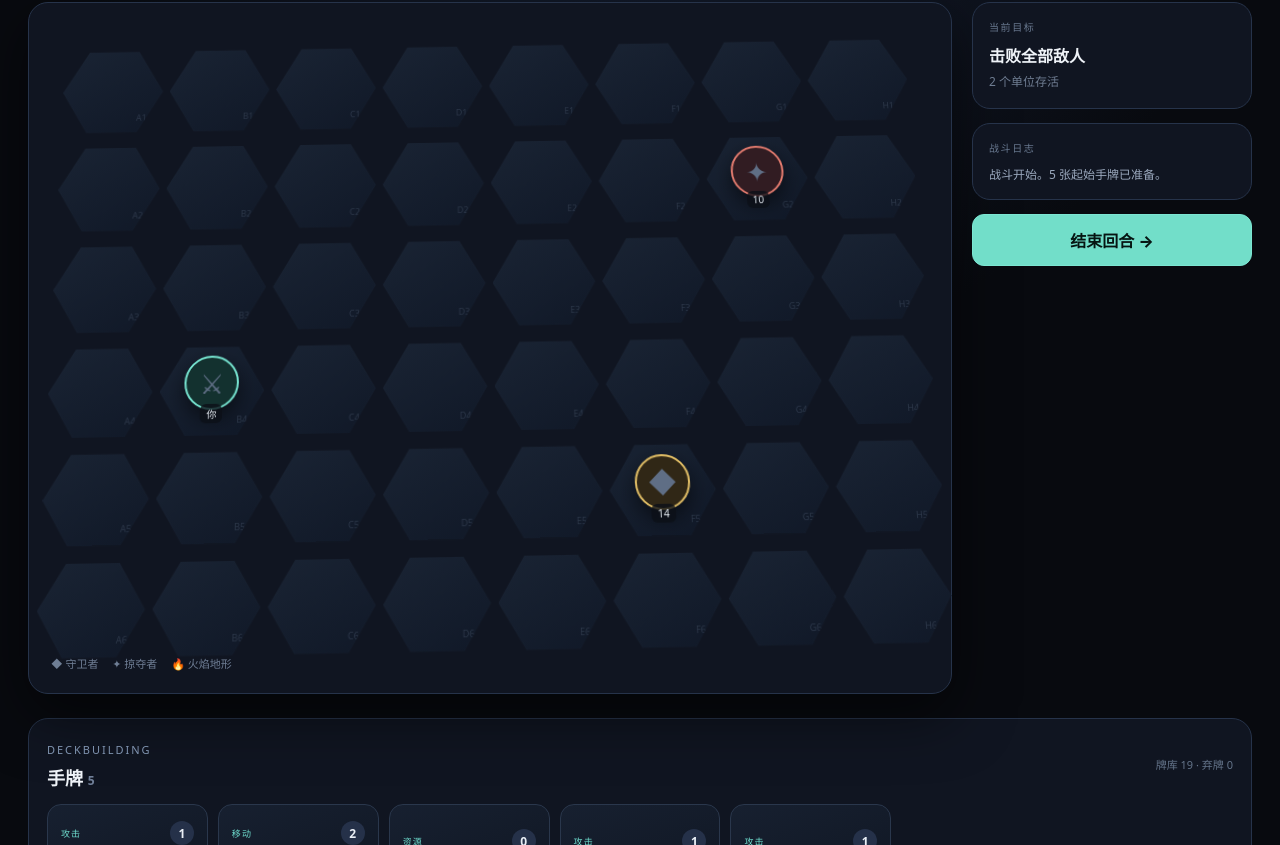
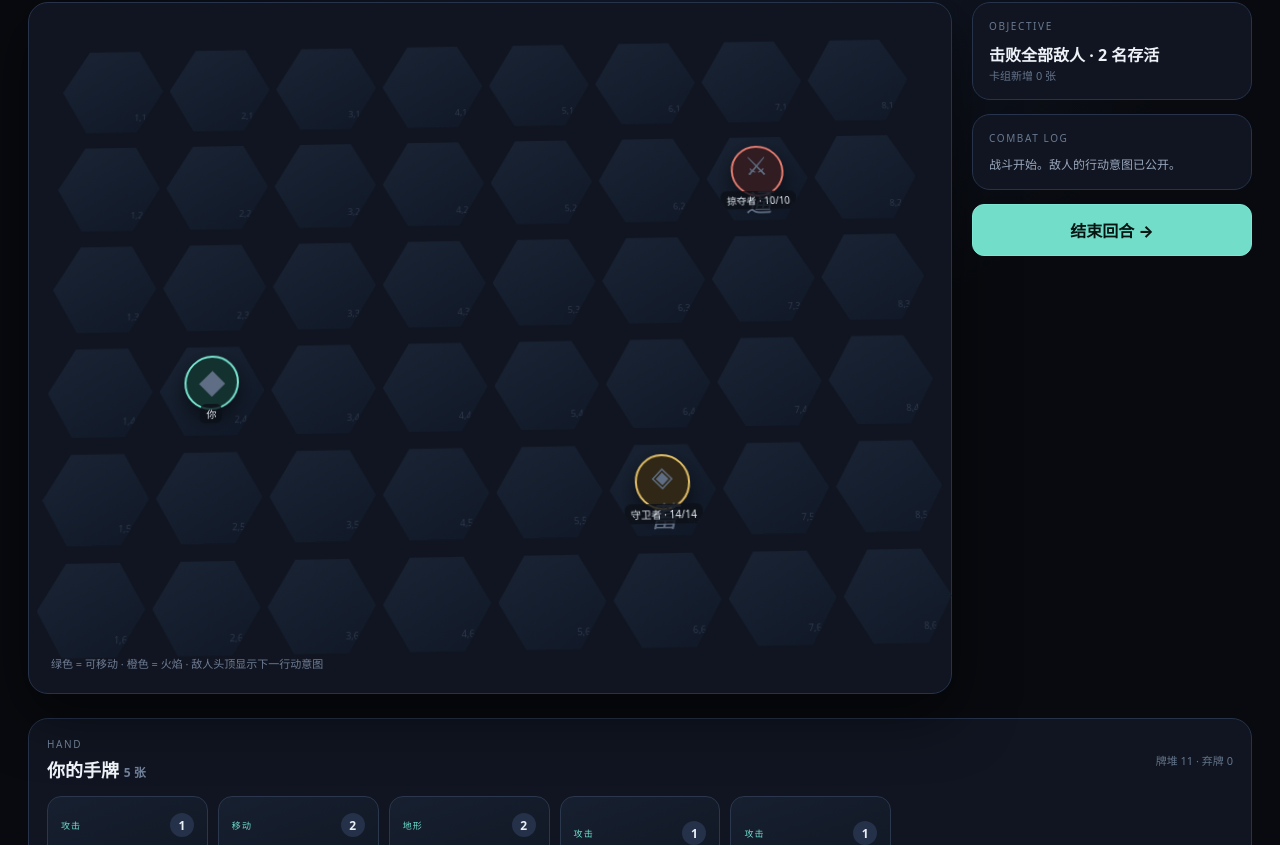
Before and after one commit to socksninja/-, a Next.js app: page / in a window 1280 px wide. Shown: the part 135-980 px from the top of the page. Built offline with nearby package versions, Linux system fonts and the light colour scheme.

Commit message:
feat: build Hexbound v0.2 core combat loop

```diff
--- a/app/page.js
+++ b/app/page.js
@@ -5,25 +5,36 @@ import { useMemo, useState } from 'react';
 const W = 8;
 const H = 6;
 
+const baseCards = [
+  { id: 'stride', name: '踏步', cost: 1, kind: 'move', text: '移动 2 格。', tag: '移动' },
+  { id: 'strike', name: '裂斩', cost: 1, kind: 'attack', text: '相邻敌人受到 5 伤害。', tag: '攻击' },
+  { id: 'ember', name: '余烬', cost: 1, kind: 'attack2', text: '远程造成 3 伤害，并在目标脚下留下火焰。', tag: '攻击' },
+  { id: 'dash', name: '冲刺', cost: 2, kind: 'dash', text: '移动 4 格；若结束在敌人旁边，造成 2 伤害。', tag: '移动' },
+  { id: 'guard', name: '护势', cost: 1, kind: 'guard', text: '获得 5 护甲。', tag: '防御' },
+  { id: 'burst', name: '爆燃', cost: 2, kind: 'burst', text: '引爆全部火焰：每个火焰格对相邻敌人造成 4 伤害。', tag: '地形' },
+  { id: 'focus', name: '专注', cost: 0, kind: 'draw', text: '抽 2 张牌。', tag: '资源' },
+  { id: 'pulse', name: '震荡', cost: 2, kind: 'aoe', text: '对距离 ≤2 的所有敌人造成 3 伤害。', tag: '范围' },
+  { id: 'charge', name: '蓄力', cost: 1, kind: 'charge', text: '获得蓄势：下一张攻击牌伤害 +4。', tag: '构筑' },
+  { id: 'shove', name: '推击', cost: 1, kind: 'shove', text: '攻击目标并将其推开 1 格。', tag: '空间' },
+];
+
+const rewardCards = [
+  baseCards.find((card) => card.id === 'charge'),
+  baseCards.find((card) => card.id === 'shove'),
+  { id: 'trapfire', name: '炼狱陷阱', cost: 1, kind: 'trapfire', text: '在目标空格制造火焰。', tag: '地形' },
+].filter(Boolean);
+
 const initialEnemies = [
   { id: 'a', q: 6, r: 1, hp: 10, max: 10, kind: 'marauder', name: '掠夺者' },
   { id: 'b', q: 5, r: 4, hp: 14, max: 14, kind: 'warden', name: '守卫者' },
 ];
 
-const cards = [
-  { id: 'stride', name: '踏步', cost: 1, kind: 'move', text: '移动 2 格。', tag: '移动' },
-  { id: 'strike', name: '裂斩', cost: 1, kind: 'attack', text: '相邻敌人受到 5 伤害。', tag: '攻击' },
-  { id: 'ember', name: '余烬', cost: 1, kind: 'attack2', text: '远程造成 3 伤害，并在目标脚下留下火焰。', tag: '攻击' },
-  { id: 'dash', name: '冲刺', cost: 2, kind: 'dash', text: '移动 4 格；若结束在敌人旁边，造成 2 伤害。', tag: '移动' },
-  { id: 'guard', name: '护势', cost: 1, kind: 'guard', text: '获得 5 护甲，本回合结束额外抽 1 张。', tag: '防御' },
-  { id: 'burst', name: '爆燃', cost: 2, kind: 'burst', text: '引爆火焰：每个火焰格对相邻敌人造成 4 伤害。', tag: '地形' },
-  { id: 'focus', name: '专注', cost: 0, kind: 'draw', text: '抽 2 张牌。', tag: '资源' },
-  { id: 'pulse', name: '震荡', cost: 2, kind: 'aoe', text: '对距离 ≤2 的所有敌人造成 3 伤害。', tag: '范围' },
+const neighborDirs = [
+  { q: 1, r: 0 }, { q: -1, r: 0 }, { q: 0, r: 1 },
+  { q: 0, r: -1 }, { q: 1, r: 1 }, { q: -1, r: -1 },
 ];
 
-function key(q, r) {
-  return `${q},${r}`;
-}
+function key(q, r) { return `${q},${r}`; }
 
 function dist(a, b) {
   return Math.max(
@@ -42,34 +53,14 @@ function shuffle(items) {
   return x;
 }
 
-function makeDeck() {
-  return shuffle(cards.flatMap((card) => [card.id, card.id, card.id]));
-}
-
-const neighborDirs = [
-  { q: 1, r: 0 },
-  { q: -1, r: 0 },
-  { q: 0, r: 1 },
-  { q: 0, r: -1 },
-  { q: 1, r: 1 },
-  { q: -1, r: -1 },
-];
-
-function stepToward(from, target, occupied) {
-  const candidates = neighborDirs
-    .map((d) => ({ q: from.q + d.q, r: from.r + d.r }))
-    .filter((p) => p.q >= 0 && p.q < W && p.r >= 0 && p.r < H)
-    .filter((p) => !occupied.has(key(p.q, p.r)));
-
-  candidates.sort((a, b) => dist(a, target) - dist(b, target));
-  return candidates[0] && dist(candidates[0], target) < dist(from, target) ? candidates[0] : from;
+function makeDeck(extraCards = []) {
+  return shuffle([...baseCards.slice(0, 8), ...extraCards].flatMap((card) => [card.id, card.id]));
 }
 
 function drawFromState(state, amount) {
   let deck = [...state.deck];
   let discard = [...state.discard];
   const hand = [...state.hand];
-
   for (let i = 0; i < amount; i += 1) {
     if (!deck.length) {
       deck = shuffle(discard);
@@ -78,27 +69,47 @@ function drawFromState(state, amount) {
     if (!deck.length) break;
     hand.push(deck.pop());
   }
-
   return { deck, hand, discard };
 }
 
+function intentFor(enemy, player) {
+  const d = dist(enemy, player);
+  if (enemy.kind === 'warden' && d <= 2) return { type: '远程打击', damage: 2, range: 2 };
+  if (enemy.kind === 'marauder' && d === 1) return { type: '近战攻击', damage: 3, range: 1 };
+  if (enemy.kind === 'warden') return { type: '蓄力移动', damage: 2, range: 2 };
+  return { type: '逼近并攻击', damage: 3, range: 1 };
+}
+
+function stepToward(from, target, occupied) {
+  const candidates = neighborDirs
+    .map((d) => ({ q: from.q + d.q, r: from.r + d.r }))
+    .filter((p) => p.q >= 0 && p.q < W && p.r >= 0 && p.r < H)
+    .filter((p) => !occupied.has(key(p.q, p.r)));
+  candidates.sort((a, b) => dist(a, target) - dist(b, target));
+  return candidates[0] && dist(candidates[0], target) < dist(from, target) ? candidates[0] : from;
+}
+
+function nextBattle(extraCards) {
+  const deck = makeDeck(extraCards);
+  return { deck: deck.slice(0, -5), hand: deck.slice(-5), discard: [] };
+}
+
 export default function Home() {
-  const [player, setPlayer] = useState({ q: 1, r: 3, hp: 20, max: 20, armor: 0 });
+  const [player, setPlayer] = useState({ q: 1, r: 3, hp: 20, max: 20, armor: 0, power: 0 });
   const [enemies, setEnemies] = useState(initialEnemies);
   const [hazards, setHazards] = useState([]);
-  const [cardsState, setCardsState] = useState(() => {
-    const deck = makeDeck();
-    return { deck: deck.slice(0, -5), hand: deck.slice(-5), discard: [] };
-  });
+  const [extraCards, setExtraCards] = useState([]);
+  const [cardsState, setCardsState] = useState(() => nextBattle([]));
   const [energy, setEnergy] = useState(3);
   const [turn, setTurn] = useState(1);
   const [selected, setSelected] = useState(null);
-  const [log, setLog] = useState(['战斗开始。5 张起始手牌已准备。']);
+  const [log, setLog] = useState(['战斗开始。敌人的行动意图已公开。']);
   const [status, setStatus] = useState('playing');
+  const [rewardOptions, setRewardOptions] = useState([]);
 
-  function addLog(message) {
-    setLog((current) => [message, ...current].slice(0, 8));
-  }
+  const cardById = (id) => baseCards.find((card) => card.id === id) || extraCards.find((card) => card.id === id);
+
+  function addLog(message) { setLog((current) => [message, ...current].slice(0, 8)); }
 
   function spend(card) {
     if (energy < card.cost) {
@@ -119,14 +130,14 @@ export default function Home() {
     });
   }
 
-  function draw(amount) {
-    setCardsState((state) => drawFromState(state, amount));
-  }
+  function draw(amount) { setCardsState((state) => drawFromState(state, amount)); }
 
   function checkVictory(nextEnemies, nextHp) {
     if (nextEnemies.length && nextEnemies.every((enemy) => enemy.hp <= 0)) {
-      setStatus('won');
-      addLog('战斗胜利。');
+      const options = shuffle(rewardCards).slice(0, 3);
+      setRewardOptions(options);
+      setStatus('reward');
+      addLog('战斗胜利。选择一张新卡加入卡组。');
     } else if (nextHp <= 0) {
       setStatus('lost');
       addLog('你倒下了。');
@@ -141,11 +152,10 @@ export default function Home() {
 
   function play(card) {
     if (status !== 'playing') return;
-
-    if (['move', 'dash', 'attack', 'attack2'].includes(card.kind)) {
+    if (['move', 'dash', 'attack', 'attack2', 'shove', 'trapfire'].includes(card.kind)) {
       if (!spend(card)) return;
       setSelected(card);
-      addLog(`${card.name}：${['move', 'dash'].includes(card.kind) ? '选择落点。' : '选择目标。'}`);
+      addLog(`${card.name}：${['move', 'dash'].includes(card.kind) ? '选择落点。' : card.kind === 'trapfire' ? '选择空白格。' : '选择目标。'}`);
       return;
     }
 
@@ -163,43 +173,41 @@ export default function Home() {
       return;
     }
 
+    if (card.kind === 'charge') {
+      if (!spend(card)) return;
+      setPlayer((current) => ({ ...current, power: current.power + 4 }));
+      finishCard(card, '蓄势完成：下一张攻击牌额外 +4 伤害。');
+      return;
+    }
+
     if (card.kind === 'burst') {
       if (!spend(card)) return;
-      const nextEnemies = enemies.map((enemy) =>
-        hazards.some((hazard) => dist(hazard, enemy) <= 1)
-          ? { ...enemy, hp: enemy.hp - 4 }
-          : enemy,
-      );
-      const hits = nextEnemies.filter((enemy, index) => enemy.hp !== enemies[index].hp).length;
+      const nextEnemies = enemies.map((enemy) => hazards.some((hazard) => dist(hazard, enemy) <= 1) ? { ...enemy, hp: enemy.hp - 4 - player.power } : enemy);
+      setPlayer((current) => ({ ...current, power: 0 }));
       setEnemies(nextEnemies);
       setHazards([]);
-      finishCard(card, `爆燃：${hits ? `命中 ${hits} 个目标。` : '没有命中目标。'}`);
+      finishCard(card, '爆燃：引爆全部火焰。');
       checkVictory(nextEnemies, player.hp);
       return;
     }
 
     if (card.kind === 'aoe') {
       if (!spend(card)) return;
-      const nextEnemies = enemies.map((enemy) =>
-        dist(player, enemy) <= 2 ? { ...enemy, hp: enemy.hp - 3 } : enemy,
-      );
+      const nextEnemies = enemies.map((enemy) => dist(player, enemy) <= 2 ? { ...enemy, hp: enemy.hp - 3 - player.power } : enemy);
+      setPlayer((current) => ({ ...current, power: 0 }));
       setEnemies(nextEnemies);
-      finishCard(card, '震荡：范围内敌人受到 3 伤害。');
+      finishCard(card, '震荡：范围内敌人受到伤害。');
       checkVictory(nextEnemies, player.hp);
     }
   }
 
   function blocked(q, r) {
-    return (
-      enemies.some((enemy) => enemy.q === q && enemy.r === r && enemy.hp > 0) ||
-      (player.q === q && player.r === r)
-    );
+    return enemies.some((enemy) => enemy.q === q && enemy.r === r && enemy.hp > 0) || (player.q === q && player.r === r);
   }
 
   function cell(q, r) {
     if (!selected || status !== 'playing') return;
     const card = selected;
-
     if (card.kind === 'move' || card.kind === 'dash') {
       const distance = dist(player, { q, r });
       const maxDistance = card.kind === 'dash' ? 4 : 2;
@@ -207,20 +215,23 @@ export default function Home() {
         addLog('这个格子到不了。');
         return;
       }
+      const nextEnemies = card.kind === 'dash'
+        ? enemies.map((enemy) => enemy.hp > 0 && dist(enemy, { q, r }) === 1 ? { ...enemy, hp: enemy.hp - 2 - player.power } : enemy)
+        : enemies;
+      setPlayer((current) => ({ ...current, q, r, power: 0 }));
+      setEnemies(nextEnemies);
+      finishCard(card, `移动到 (${q + 1},${r + 1})。`);
+      checkVictory(nextEnemies, player.hp);
+      return;
+    }
 
-      const nextEnemies = card.kind === 'dash'
-        ? enemies.map((enemy) =>
-            enemy.hp > 0 && dist(enemy, { q, r }) === 1
-              ? { ...enemy, hp: enemy.hp - 2 }
-              : enemy,
-          )
-        : enemies;
-      const hit = nextEnemies.some((enemy, index) => enemy.hp !== enemies[index].hp);
-
-      setPlayer((current) => ({ ...current, q, r }));
-      setEnemies(nextEnemies);
-      finishCard(card, `移动到 (${q + 1},${r + 1})${hit ? '，冲刺震击造成 2 伤害。' : '。'}`);
-      checkVictory(nextEnemies, player.hp);
+    if (card.kind === 'trapfire') {
+      if (enemies.some((enemy) => enemy.q === q && enemy.r === r && enemy.hp > 0) || (player.q === q && player.r === r)) {
+        addLog('这里不能放置火焰。');
+        return;
+      }
+      setHazards((current) => [...current.filter((h) => !(h.q === q && h.r === r)), { q, r }]);
+      finishCard(card, `火焰陷阱布置在 (${q + 1},${r + 1})。`);
       return;
     }
 
@@ -234,16 +245,20 @@ export default function Home() {
       return;
     }
 
-    const amount = card.kind === 'attack' ? 5 : 3;
-    const nextEnemies = enemies.map((enemy) =>
-      enemy.id === target.id ? { ...enemy, hp: enemy.hp - amount } : enemy,
-    );
+    const amount = (card.kind === 'attack' ? 5 : card.kind === 'attack2' ? 3 : 3) + player.power;
+    let nextTarget = target;
+    if (card.kind === 'shove') {
+      const occupied = new Set([key(player.q, player.r), ...enemies.filter((e) => e.hp > 0 && e.id !== target.id).map((e) => key(e.q, e.r))]);
+      const pushed = stepToward(target, { q: target.q + (target.q - player.q), r: target.r + (target.r - player.r) }, occupied);
+      nextTarget = { ...target, ...pushed, hp: target.hp - amount };
+    } else {
+      nextTarget = { ...target, hp: target.hp - amount };
+    }
+    const nextEnemies = enemies.map((enemy) => enemy.id === target.id ? nextTarget : enemy);
     setEnemies(nextEnemies);
+    setPlayer((current) => ({ ...current, power: 0 }));
     if (card.kind === 'attack2') {
-      setHazards((current) => [
-        ...current.filter((hazard) => !(hazard.q === target.q && hazard.r === target.r)),
-        { q: target.q, r: target.r },
-      ]);
+      setHazards((current) => [...current.filter((h) => !(h.q === target.q && h.r === target.r)), { q: target.q, r: target.r }]);
     }
     finishCard(card, `${target.name} 受到 ${amount} 伤害。`);
     checkVictory(nextEnemies, player.hp);
@@ -252,38 +267,40 @@ export default function Home() {
   function endTurn() {
     if (status !== 'playing') return;
     setSelected(null);
+    let nextEnemies = enemies.map((enemy) => ({ ...enemy }));
+    const occupiedStart = new Set([key(player.q, player.r)]);
 
-    const occupied = new Set([key(player.q, player.r)]);
-    const moved = enemies
-      .filter((enemy) => enemy.hp > 0)
-      .reduce((acc, enemy) => {
-        const currentOccupied = new Set([
-          ...occupied,
-          ...acc.map((item) => key(item.q, item.r)),
-        ]);
-        const next = stepToward(enemy, player, currentOccupied);
-        if (next.q !== enemy.q || next.r !== enemy.r) addLog(`${enemy.name} 向你逼近。`);
-        return [...acc, { ...enemy, ...next }];
-      }, []);
+    nextEnemies = nextEnemies.map((enemy, index) => {
+      if (enemy.hp <= 0) return enemy;
+      const intent = intentFor(enemy, player);
+      if (intent.type.includes('攻击')) return enemy;
+      const occupied = new Set([
+        ...occupiedStart,
+        ...nextEnemies.filter((other, i) => i !== index && other.hp > 0).map((other) => key(other.q, other.r)),
+      ]);
+      const next = stepToward(enemy, player, occupied);
+      return { ...enemy, ...next };
+    });
 
-    const damage = moved.reduce(
-      (sum, enemy) => sum + (dist(player, enemy) === 1 ? (enemy.kind === 'warden' ? 2 : 3) : 0),
-      0,
-    );
-    const armorBlocked = Math.min(damage, player.armor);
-    const hpLoss = Math.max(0, damage - player.armor);
+    let damage = 0;
+    nextEnemies.forEach((enemy) => {
+      const intent = intentFor(enemy, player);
+      const distance = dist(enemy, player);
+      if (intent.range === 1 && distance === 1) damage += intent.damage;
+      if (intent.range === 2 && distance <= 2) damage += intent.damage;
+    });
+
+    const fireDamage = hazards.some((hazard) => hazard.q === player.q && hazard.r === player.r) ? 2 : 0;
+    const totalDamage = damage + fireDamage;
+    const blockedDamage = Math.min(totalDamage, player.armor);
+    const hpLoss = Math.max(0, totalDamage - player.armor);
     const nextHp = Math.max(0, player.hp - hpLoss);
 
-    setEnemies((current) => current.map((enemy) => moved.find((item) => item.id === enemy.id) || enemy));
+    setEnemies(nextEnemies);
     setPlayer((current) => ({ ...current, hp: nextHp, armor: 0 }));
     setTurn((current) => current + 1);
     setEnergy(3);
-
-    addLog(
-      damage
-        ? `敌人行动：造成 ${damage} 伤害${armorBlocked ? `，护甲抵消 ${armorBlocked}。` : '。'}`
-        : '敌人行动：未造成伤害。',
-    );
+    addLog(totalDamage ? `敌人行动：造成 ${totalDamage} 伤害${blockedDamage ? `，护甲抵消 ${blockedDamage}。` : '。'}` : '敌人行动：未造成伤害。');
 
     if (nextHp <= 0) {
       setStatus('lost');
@@ -295,24 +312,46 @@ export default function Home() {
     if (amount === 2) addLog('手牌耗尽：额外抽 1 张。');
   }
 
-  function restart() {
-    window.location.reload();
+  function chooseReward(card) {
+    const nextExtras = [...extraCards, card];
+    setExtraCards(nextExtras);
+    setCardsState(nextBattle(nextExtras));
+    setEnemies(initialEnemies.map((enemy) => ({ ...enemy })));
+    setHazards([]);
+    setPlayer({ q: 1, r: 3, hp: 20, max: 20, armor: 0, power: 0 });
+    setEnergy(3);
+    setTurn((current) => current + 1);
+    setSelected(null);
+    setRewardOptions([]);
+    setStatus('playing');
+    setLog([`加入新卡：${card.name}。进入下一场战斗。`, '第二场战斗开始。']);
   }
 
-  const cells = useMemo(
-    () => Array.from({ length: W * H }, (_, index) => ({ q: index % W, r: Math.floor(index / W) })),
-    [],
-  );
+  function restart() {
+    setExtraCards([]);
+    setCardsState(nextBattle([]));
+    setEnemies(initialEnemies.map((enemy) => ({ ...enemy })));
+    setHazards([]);
+    setPlayer({ q: 1, r: 3, hp: 20, max: 20, armor: 0, power: 0 });
+    setEnergy(3);
+    setTurn(1);
+    setSelected(null);
+    setRewardOptions([]);
+    setStatus('playing');
+    setLog(['战斗重新开始。敌人的行动意图已公开。']);
+  }
+
+  const cells = useMemo(() => Array.from({ length: W * H }, (_, index) => ({ q: index % W, r: Math.floor(index / W) })), []);
   const alive = enemies.filter((enemy) => enemy.hp > 0).length;
-  const objective = status === 'won' ? '战斗胜利' : status === 'lost' ? '战斗失败' : '击败全部敌人';
+  const objective = status === 'reward' ? '选择战利品' : status === 'lost' ? '战斗失败' : `击败全部敌人 · ${alive} 名存活`;
 
   return (
     <div className="app">
       <header>
         <div>
-          <div className="eyebrow">PROJECT FORGE #001</div>
+          <div className="eyebrow">PROJECT FORGE #001 · V0.2</div>
           <h1>HEXBOUND <span>战场构筑原型</span></h1>
-          <p>2D 角色 × 3D 六边形战场 × Deckbuilding</p>
+          <p>敌人意图 × 六边形战场 × Deckbuilding</p>
         </div>
         <div className="metrics">
           <div>回合 <b>{turn}</b></div>
@@ -330,72 +369,89 @@ export default function Home() {
               const fire = hazards.some((hazard) => hazard.q === c.q && hazard.r === c.r);
               const targetingMove = selected && ['move', 'dash'].includes(selected.kind);
               const validMove = targetingMove && dist(player, c) <= (selected.kind === 'dash' ? 4 : 2) && !blocked(c.q, c.r);
-              const validTarget = selected && ['attack', 'attack2'].includes(selected.kind) && enemy;
+              const validTarget = selected && ['attack', 'attack2', 'shove'].includes(selected.kind) && enemy;
+              const validFire = selected?.kind === 'trapfire' && !enemy && !isPlayer;
+              const intent = enemy ? intentFor(enemy, player) : null;
 
               return (
                 <button
                   key={key(c.q, c.r)}
-                  className={`hex ${fire ? 'fire ' : ''}${validMove ? 'movable ' : ''}${validTarget ? 'targetable ' : ''}`}
+                  className={`hex row-${c.r % 2} ${fire ? 'fire ' : ''}${validMove ? 'movable ' : ''}${validTarget ? 'targetable ' : ''}${validFire ? 'fireTarget ' : ''}`}
                   onClick={() => cell(c.q, c.r)}
                 >
-                  {isPlayer && <span className="unit hero">⚔<small>你</small></span>}
-                  {enemy && (
-                    <span className={`unit ${enemy.kind}`}>
-                      {enemy.kind === 'warden' ? '◆' : '✦'}
-                      <small>{Math.max(0, enemy.hp)}</small>
-                    </span>
-                  )}
-                  <span className="coord">{String.fromCharCode(65 + c.q)}{c.r + 1}</span>
+                  <span className="coord">{c.q + 1},{c.r + 1}</span>
+                  {fire && <span className="hazardMark">✦</span>}
+                  {isPlayer && <div className="unit hero"><span>◆</span><small>你</small></div>}
+                  {enemy && <div className={`unit ${enemy.kind}`}><span>{enemy.kind === 'marauder' ? '⚔' : '◈'}</span><small>{enemy.name} · {Math.max(0, enemy.hp)}/{enemy.max}</small><em>{intent?.type}</em></div>}
                 </button>
               );
             })}
           </div>
-          <div className="legend">◆ 守卫者　 ✦ 掠夺者　 🔥 火焰地形</div>
+          <div className="legend">绿色 = 可移动 · 橙色 = 火焰 · 敌人头顶显示下一行动意图</div>
         </section>
 
         <aside className="side">
           <div className="panel">
-            <div className="panelTitle">当前目标</div>
-            <div className="objective">
-              {objective}<br />
-              <span>{alive} 个单位存活</span>
-            </div>
+            <div className="panelTitle">OBJECTIVE</div>
+            <div className="objective">{objective}</div>
+            <div className="deckMeta">卡组新增 {extraCards.length} 张</div>
           </div>
-
           <div className="panel">
-            <div className="panelTitle">战斗日志</div>
-            <div className="log">{log.map((message, index) => <div key={`${message}-${index}`}>{message}</div>)}</div>
+            <div className="panelTitle">COMBAT LOG</div>
+            <div className="log">{log.map((entry, index) => <div key={`${entry}-${index}`}>{entry}</div>)}</div>
           </div>
-
-          {status === 'playing' ? (
-            <button className="end" onClick={endTurn}>结束回合 →</button>
-          ) : (
-            <button className="end" onClick={restart}>重新开始 ↻</button>
-          )}
+          <button className="end" onClick={endTurn} disabled={status !== 'playing'}>结束回合 →</button>
         </aside>
       </main>
 
       <section className="handPanel">
         <div className="handTitle">
           <div>
-            <span className="eyebrow">DECKBUILDING</span>
-            <h2>手牌 <span>{cardsState.hand.length}</span></h2>
+            <div className="panelTitle">HAND</div>
+            <h2>你的手牌 <span>{cardsState.hand.length} 张</span></h2>
           </div>
-          <div className="deckMeta">牌库 {cardsState.deck.length} · 弃牌 {cardsState.discard.length}</div>
+          <div className="deckMeta">牌堆 {cardsState.deck.length} · 弃牌 {cardsState.discard.length}</div>
         </div>
         <div className="hand">
           {cardsState.hand.map((id, index) => {
-            const card = cards.find((item) => item.id === id);
-            return (
-              <button className={`card ${selected?.id === card.id ? 'active' : ''}`} key={`${id}-${index}`} onClick={() => play(card)}>
+            const card = cardById(id);
+            if (!card) return null;
+            return <button key={`${id}-${index}`} className={`card ${selected?.id === id ? 'active' : ''}`} onClick={() => play(card)} disabled={status !== 'playing'}>
+              <div className="cardTop"><span className="tag">{card.tag}</span><b>{card.cost}</b></div>
+              <h3>{card.name}</h3>
+              <p>{card.text}</p>
+            </button>;
+          })}
+        </div>
+      </section>
+
+      {status === 'reward' && (
+        <div className="modalLayer">
+          <div className="rewardModal">
+            <div className="panelTitle">BATTLE REWARD</div>
+            <h2>选一张牌加入你的构筑</h2>
+            <p>你的选择会进入下一场战斗。</p>
+            <div className="rewardGrid">
+              {rewardOptions.map((card) => <button key={card.id} className="rewardCard" onClick={() => chooseReward(card)}>
                 <div className="cardTop"><span className="tag">{card.tag}</span><b>{card.cost}</b></div>
                 <h3>{card.name}</h3>
                 <p>{card.text}</p>
-              </button>
-            );
-          })}
+              </button>)}
+            </div>
+          </div>
         </div>
-      </section>
+      )}
+
+      {status === 'lost' && (
+        <div className="modalLayer">
+          <div className="rewardModal">
+            <div className="panelTitle">RUN ENDED</div>
+            <h2>你倒下了</h2>
+            <p>再打一局，看看能不能把构筑做得更顺。</p>
+            <button className="end" onClick={restart}>重新开始</button>
+          </div>
+        </div>
+      )}
     </div>
   );
 }
```
